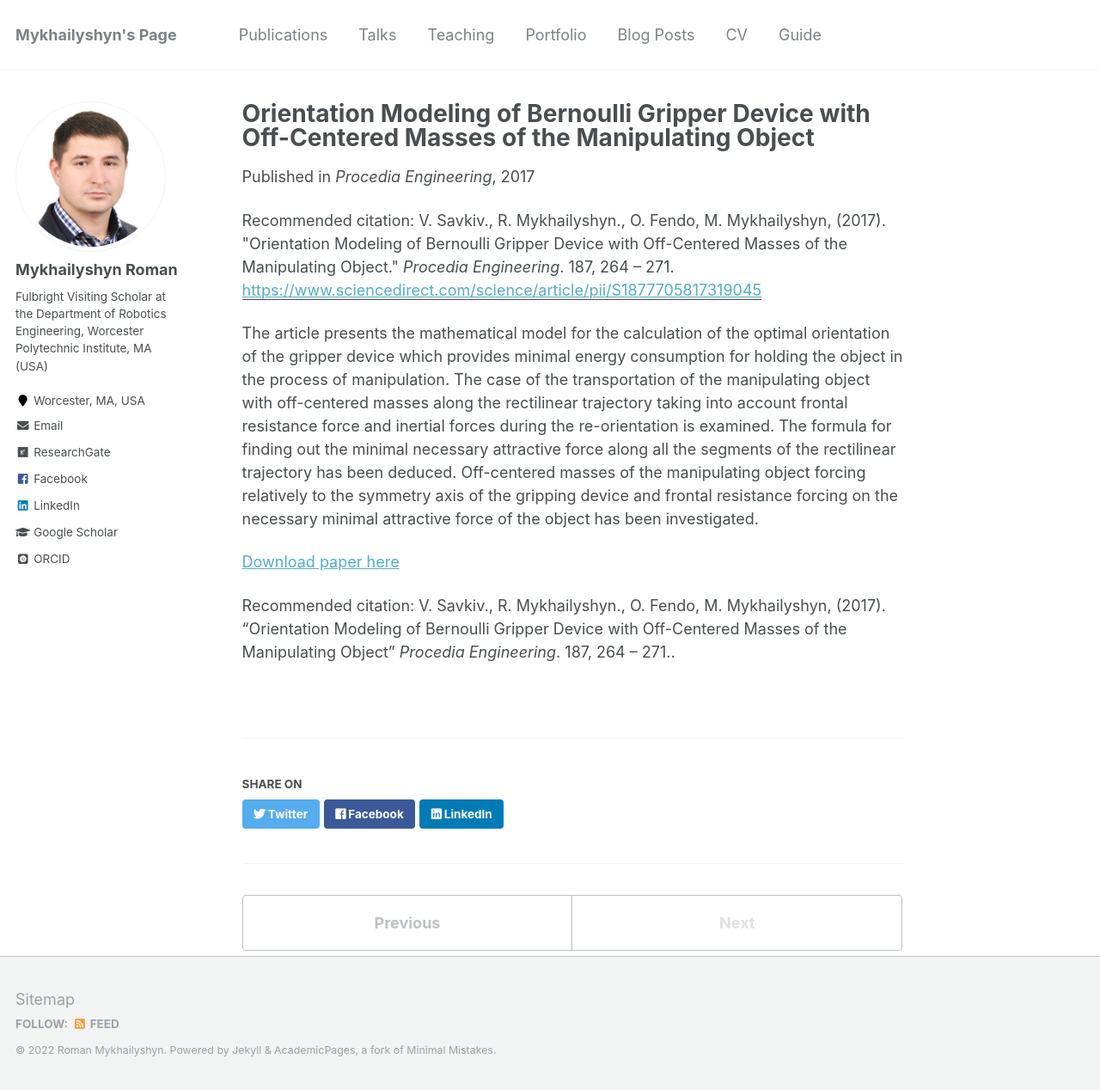
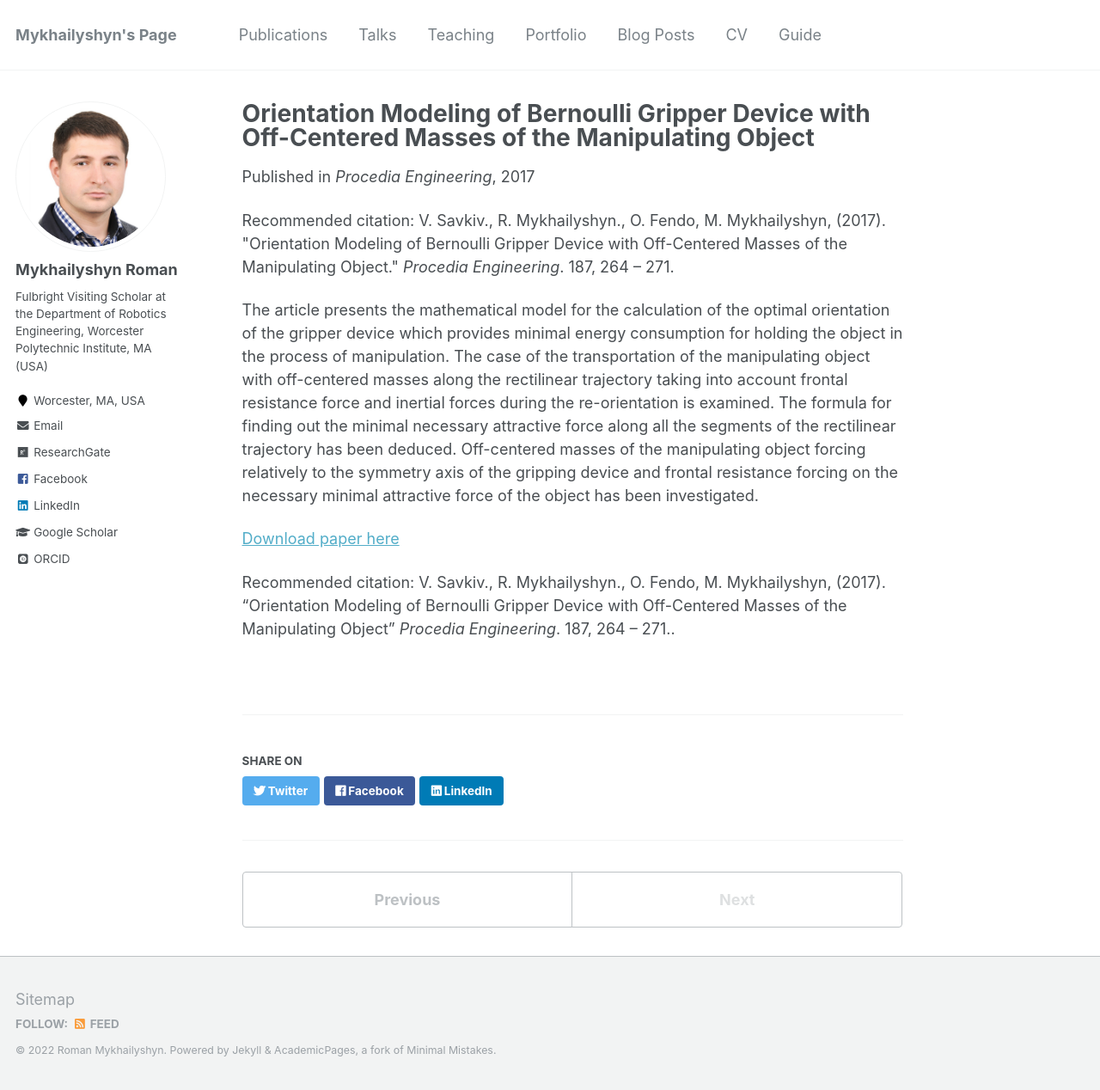
Before and after one commit to RomanMykhailyshyn/RomanMykhailyshyn.github.io, a Jekyll site: the page built from _publications/2017-Orientation Modeling of Bernoulli Gripper Device with Off-Centered Masses of the Manipulating Object-1.md, in a window 1280 px wide and 1268 px high. Shown: the whole window at 86% size. Built offline with Jekyll 4.4.1, drawn with Linux system fonts in a browser that asks for light colours; some web fonts are replaced; part of the change alters nothing that is shown.

Commit message:
Update 2017-Orientation Modeling of Bernoulli Gripper Device with Off-Centered Masses of the Manipulating Object-1.md

```diff
--- a/_publications/2017-Orientation Modeling of Bernoulli Gripper Device with Off-Centered Masses of the Manipulating Object-1.md
+++ b/_publications/2017-Orientation Modeling of Bernoulli Gripper Device with Off-Centered Masses of the Manipulating Object-1.md
@@ -5,7 +5,7 @@ permalink: /publication/2017-Orientation Modeling of Bernoulli Gripper Device wi
 excerpt: ''
 date: 2017-01-01
 venue: 'Procedia Engineering'
-paperurl: 'https://www.sciencedirect.com/science/article/pii/S1877705817319045'
+paperurl: ''
 citation: 'V. Savkiv., R. Mykhailyshyn., O. Fendo, M. Mykhailyshyn,  (2017). &quot;Orientation Modeling of Bernoulli Gripper Device with Off-Centered Masses of the Manipulating Object.&quot; <i>Procedia Engineering</i>. 187, 264 – 271.'
 ---
 The article presents the mathematical model for the calculation of the optimal orientation of the gripper device which provides minimal energy consumption for holding the object in the process of manipulation. The case of the transportation of the manipulating object with off-centered masses along the rectilinear trajectory taking into account frontal resistance force and inertial forces during the re-orientation is examined. The formula for finding out the minimal necessary attractive force along all the segments of the rectilinear trajectory has been deduced. Off-centered masses of the manipulating object forcing relatively to the symmetry axis of the gripping device and frontal resistance forcing on the necessary minimal attractive force of the object has been investigated.
```
